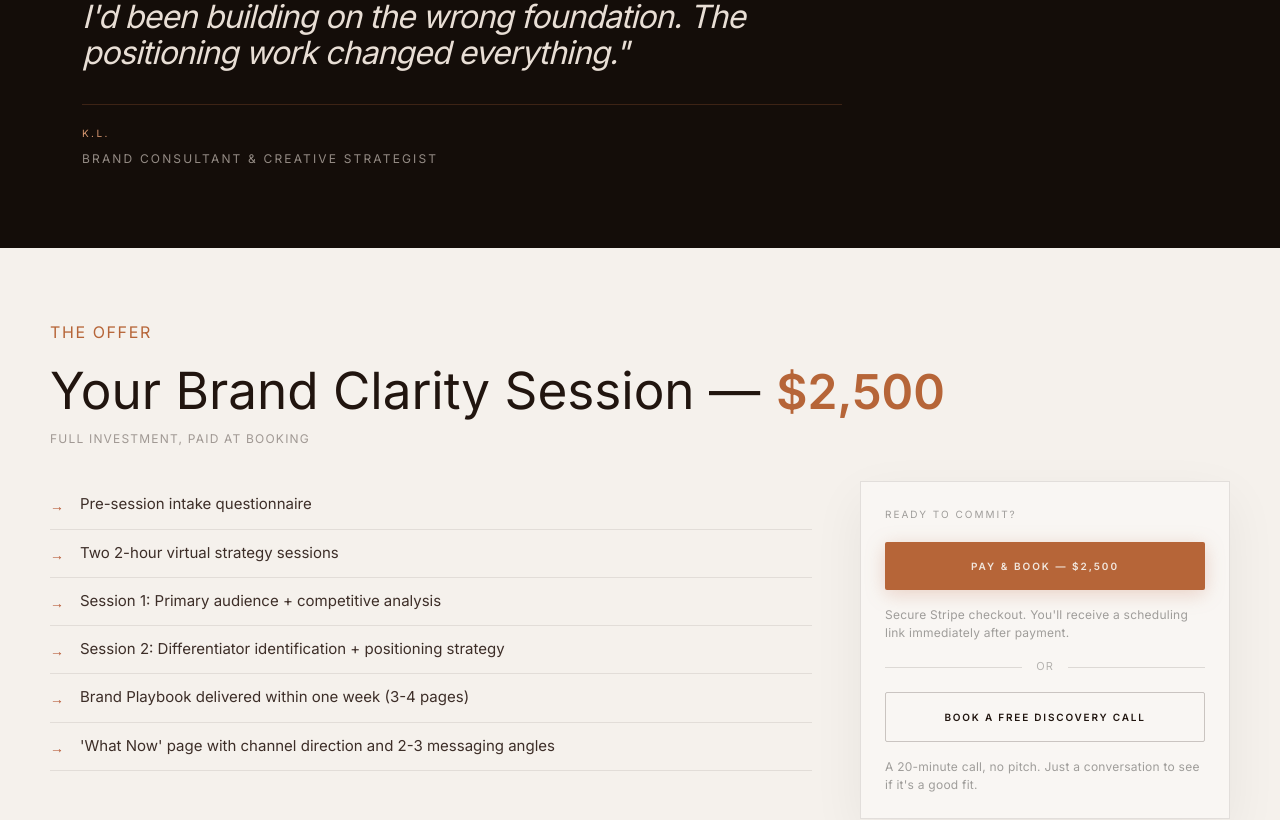
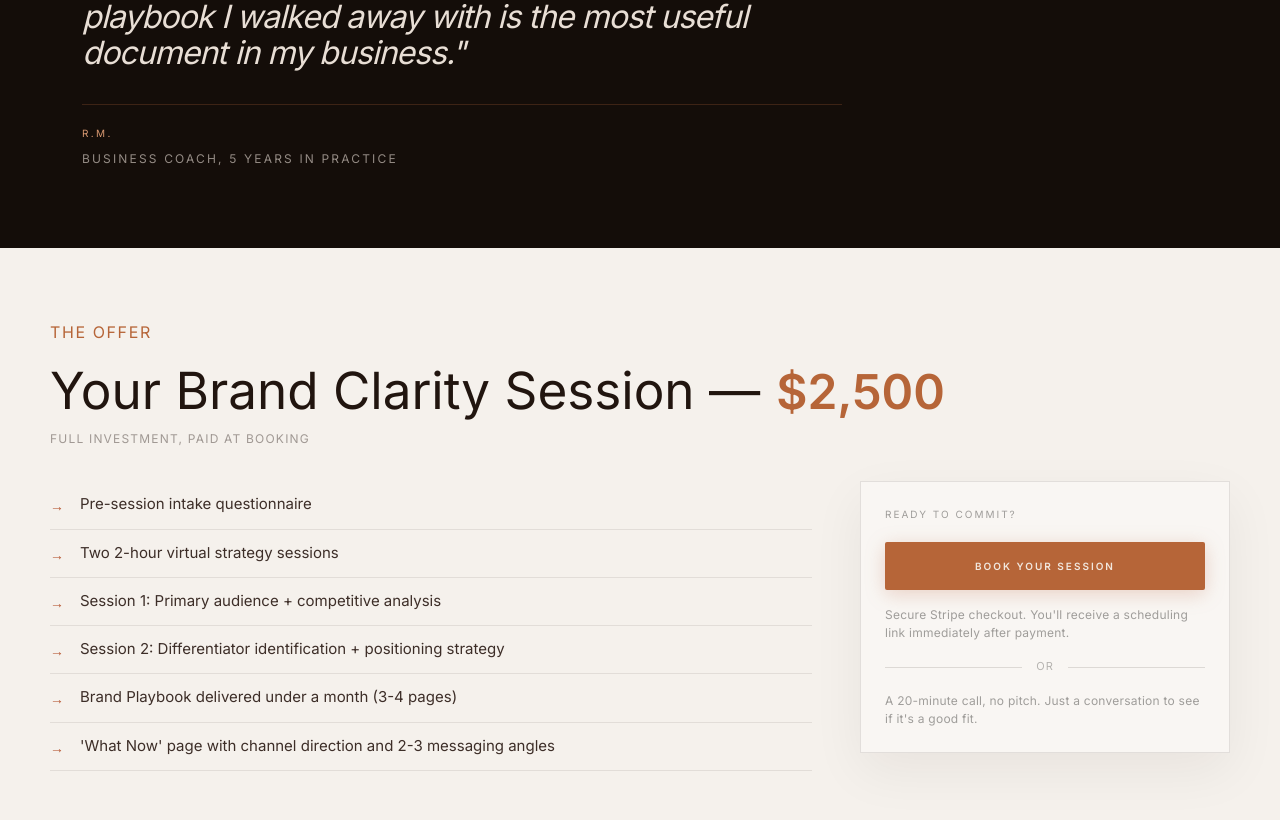
Before and after one commit to iramzaka/silk-steel-site, a Next.js app: page / in a window 1280 px wide. Shown: the part 2520-3340 px from the top of the page. Built offline with nearby package versions, Linux system fonts and the light colour scheme.

Commit message:
Update site content

```diff
--- a/app/layout.tsx
+++ b/app/layout.tsx
@@ -22,9 +22,9 @@ const interBody = Inter({
 });
 
 export const metadata: Metadata = {
-  title: "Skil & Steel | Elevated Branding for Ambitious Women Founders",
+  title: "Silk & Steel | Elevated Branding for Ambitious Women Founders",
   description:
-    "A premium editorial landing page for Skil & Steel, crafted to position women founders with clarity, elegance, and next-level brand presence.",
+    "A premium editorial landing page for Silk & Steel, crafted to position women founders with clarity, elegance, and next-level brand presence.",
 };
 
 export default function RootLayout({
--- a/app/page.tsx
+++ b/app/page.tsx
@@ -81,7 +81,7 @@ const processSteps = [
   },
   {
     number: "3",
-    eyebrow: "WITHIN ONE WEEK",
+    eyebrow: "UNDER A MONTH",
     title: "Your Brand Playbook is delivered",
     body:
       "A clean 3-4 page document with everything we built, plus a one-page 'What Now?' section with channel direction and 2-3 messaging angles based on your specific audience and positioning.",
@@ -91,16 +91,17 @@ const processSteps = [
 const testimonials = [
   {
     quote:
+      "I thought I needed a rebrand. What I actually needed was clarity on who I'm for and why I'm different. The playbook I walked away with is the most useful document in my business.",
+    author: "R.M.",
+    role: "Business Coach, 5 Years in Practice",
+  },
+  {
+    quote:
       "I'd rebuilt my website twice in two years and it still felt wrong. After these sessions I understood why -- I'd been building on the wrong foundation. The positioning work changed everything.",
     author: "K.L.",
     role: "Brand Consultant & Creative Strategist",
   },
-  {
-    quote:
-      "I thought I needed a rebrand. What I actually needed was clarity on who I'm for and why I'm different. The playbook I walked away with is the most useful document in my business.",
-    author: "R.M.",
-    role: "Business Coach, 5 Years in Practice",
-  },
+
   {
     quote:
       "Within a month of getting clear on my positioning, I raised my prices and filled the first round. My brand was finally showing the value I was already delivering.",
@@ -141,7 +142,7 @@ const deliverables = [
   },
   {
     icon: SwatchBook,
-    title: "Brand Playbook delivered within one week (3-4 pages)",
+    title: "Brand Playbook delivered under a month (3-4 pages)",
     body: "A concise reference document that captures the strategy and language you can keep using.",
   },
   {
@@ -204,7 +205,7 @@ const legalLinks = [
 const socialLinks = [
   { label: "Instagram", href: "#", icon: InstagramIcon },
   { label: "LinkedIn", href: "#", icon: LinkedinIcon },
-  { label: "Email", href: "mailto:hello@skilandsteel.com", icon: Mail },
+  { label: "Email", href: "mailto:hello@silkandsteel.com", icon: Mail },
 ] as const;
 
 const faqColumns = [faqs.slice(0, 3), faqs.slice(3)];
@@ -735,12 +736,12 @@ function Offer() {
               Ready to commit?
             </div>
             <a
-              href="https://buy.stripe.com/00wbJ3ezC2WIg3NezSeUU01"
+              href={BOOKING_URL}
               target="_blank"
               rel="noopener noreferrer"
               className="flex w-full items-center justify-center rounded-[2px] bg-[var(--ss-bronze)] px-4 py-3.5 text-center font-[family:var(--font-cinzel)] text-[10px] font-semibold uppercase leading-5 tracking-[0.14em] text-[var(--ss-light)] no-underline shadow-[0_4px_20px_rgba(184,92,56,0.25)] transition hover:bg-[var(--ss-bronze-hover)] sm:px-6 sm:tracking-[0.2em]"
             >
-              Pay &amp; Book — $2,500
+              Book Your Session
             </a>
             <p style={{ fontSize: 12, color: "rgba(26,23,20,0.4)", lineHeight: 1.5, letterSpacing: "0.02em" }}>
               Secure Stripe checkout. You&apos;ll receive a scheduling link immediately after payment.
@@ -760,14 +761,14 @@ function Offer() {
               or
               <span style={{ flex: 1, height: 0.5, background: "rgba(61,46,40,0.15)" }} />
             </div>
-            <a
+            {/* <a
               href={BOOKING_URL}
               target="_blank"
               rel="noopener noreferrer"
               className="flex w-full items-center justify-center rounded-[2px] border border-[rgba(61,46,40,0.25)] bg-transparent px-4 py-3.5 text-center font-[family:var(--font-cinzel)] text-[10px] font-semibold uppercase leading-5 tracking-[0.12em] text-[var(--ss-dark-text)] no-underline transition hover:border-[var(--ss-bronze)] hover:text-[var(--ss-bronze)] sm:px-6 sm:tracking-[0.18em]"
             >
               Book a Free Discovery Call
-            </a>
+            </a> */}
             <p style={{ fontSize: 12, color: "rgba(26,23,20,0.4)", lineHeight: 1.5, letterSpacing: "0.02em" }}>
               A 20-minute call, no pitch. Just a conversation to see if it&apos;s a good fit.
             </p>
@@ -915,11 +916,11 @@ function Footer() {
             Have questions or ready to elevate your brand? We’d love to hear from you.
           </p>
           <a
-            href="mailto:hello@skilandsteel.com"
+            href="mailto:hello@silkandsteel.com"
             className="mt-5 inline-flex items-center gap-2 text-[15px] text-[var(--ss-light)] hover:text-[var(--ss-bronze-soft)]"
           >
             <Mail className="size-4" strokeWidth={1.8} />
-            hello@skilandsteel.com
+            hello@silkandsteel.com
           </a>
         </div>
       </div>
```
